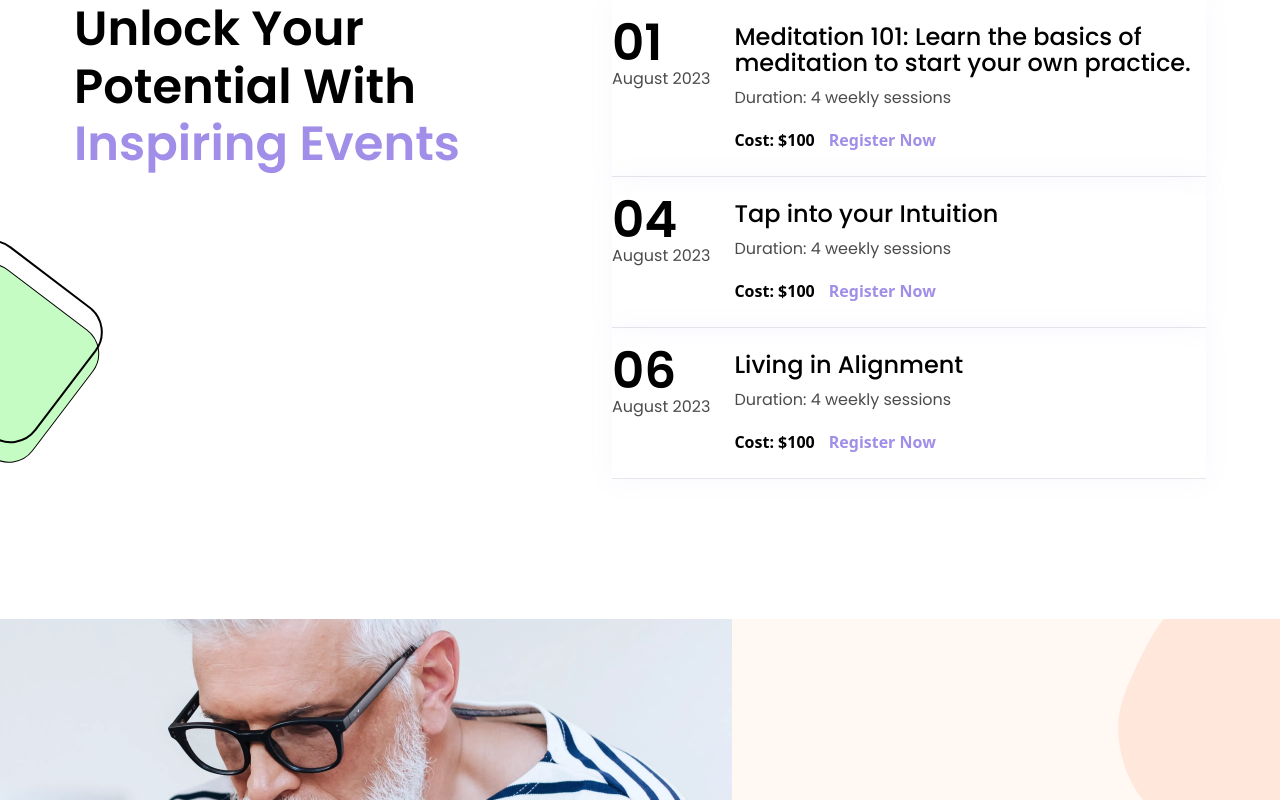
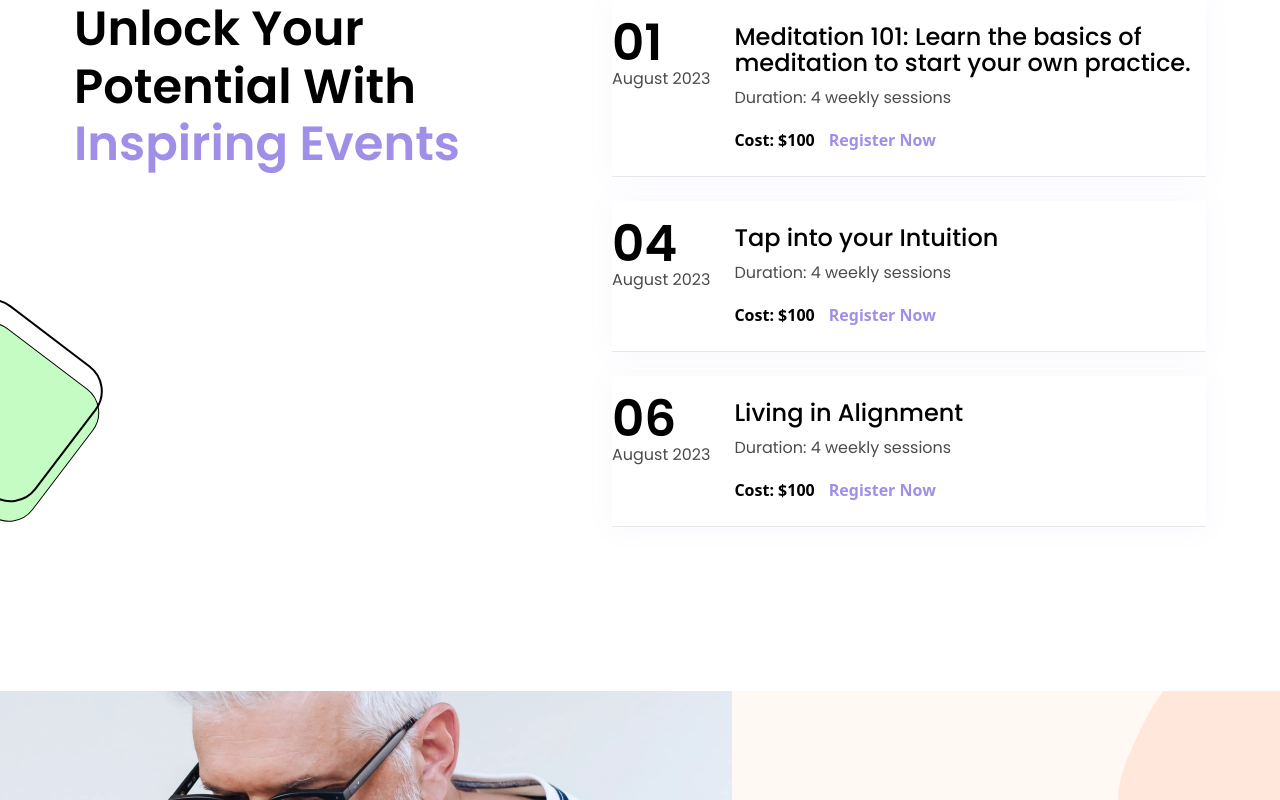
Before and after one commit to Shreya-454/wellnest, a React (Create React App) app: page / in a window 1280 px wide. Shown: the part 4263-5063 px from the top of the page. Built offline with nearby package versions, Linux system fonts and the light colour scheme.

Commit message:
page scrollbar modify

```diff
--- a/src/App.css
+++ b/src/App.css
@@ -2,3 +2,18 @@
 *{
     scroll-behavior: smooth;
 }
+
+/* Track */
+::-webkit-scrollbar-track {
+  box-shadow: inset 0 0 5px grey;
+  border-radius: 10px;
+}
+::-webkit-scrollbar {
+  width: 10px;
+}
+
+/* Handle */
+::-webkit-scrollbar-thumb {
+  background: #A18EE8;
+  border-radius: 10px;
+}
--- a/src/components/BackToTop.jsx
+++ b/src/components/BackToTop.jsx
@@ -23,7 +23,7 @@ const BackToTop = () => {
   return (
     <div>
       <button
-        className="group animate-bounce hover:border-2  flex justify-center w-[45px] bottom-transparent hover:border-black  h-[45px] bg-purple group rounded-full items-center p-2  fixed right-[1.7%] bottom-[10px] z-30 transition-all ease-linear duration-300   hover:shadow-[1px_1px_1px_1px_purple-600] "
+        className="group animate-bounce hover:border-2  flex justify-center w-[45px] bottom-transparent hover:border-black  h-[45px] bg-purple group rounded-full items-center p-2  fixed right-[1.4%] bottom-[10px] z-30 transition-all ease-linear duration-300"
         onClick={scrollToTop}
         style={{
           display: visible ? "flex " : "none",
--- a/src/components/Unlock.jsx
+++ b/src/components/Unlock.jsx
@@ -22,9 +22,9 @@ const Unlock = () => {
             {UnlockData.map((obj, i) => (
               <div
                 key={i}
-                className="max-w-[594px] max-lg:mx-auto max-lg:mt-6 border-b border-lightBlack2 shadow-borderShadow "
+                className="max-w-[594px] max-lg:mx-auto mb-6 border-b border-lightBlack2 shadow-borderShadow "
               >
-                <div className="flex sm:flex-row lg:pt-6 flex-col md:gap-6 gap-3">
+                <div className="flex sm:flex-row pt-6 flex-col md:gap-6 gap-3">
                   <div className="mb-0">
                     <p className="lg:text-custom_5xl sm:text-start text-center md:text-4xl sm:text-3xl text-2xl text-black font-semibold !leading-78 font-poppins">
                       {obj.dates}
```
